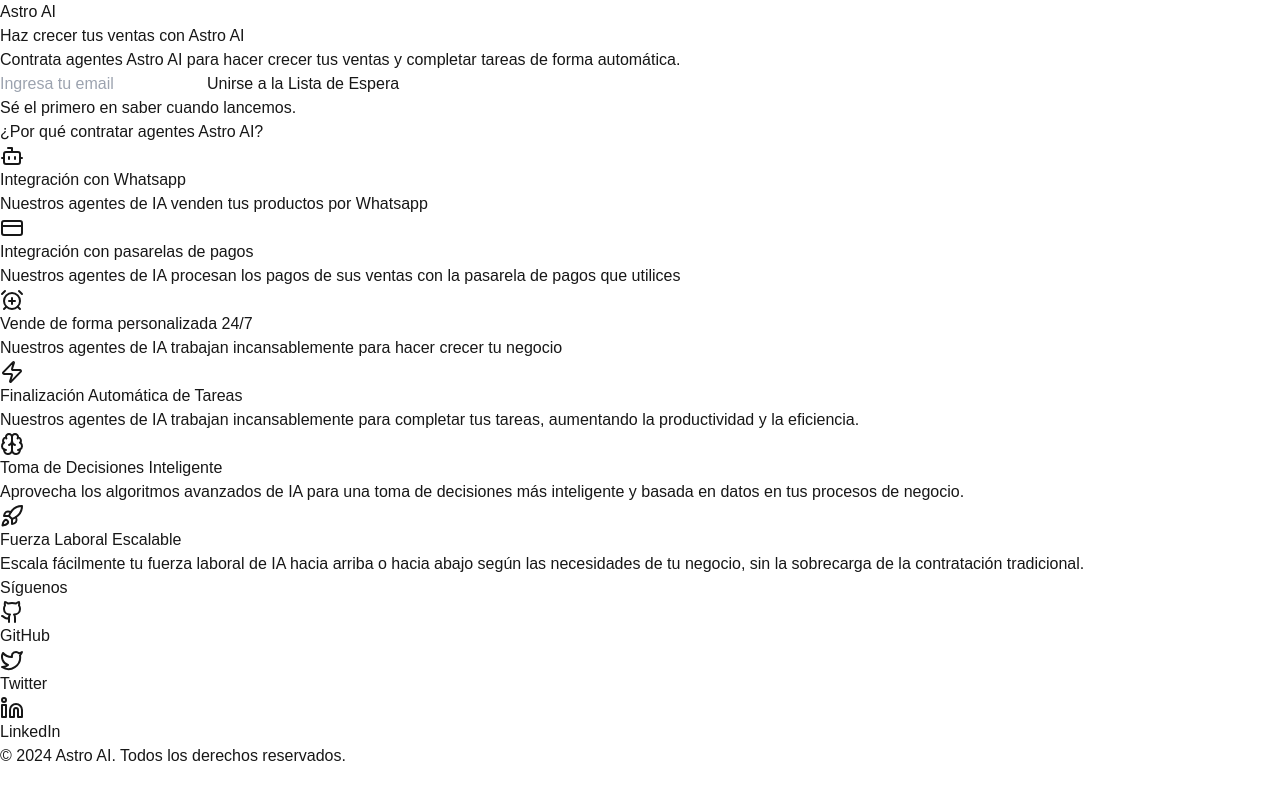
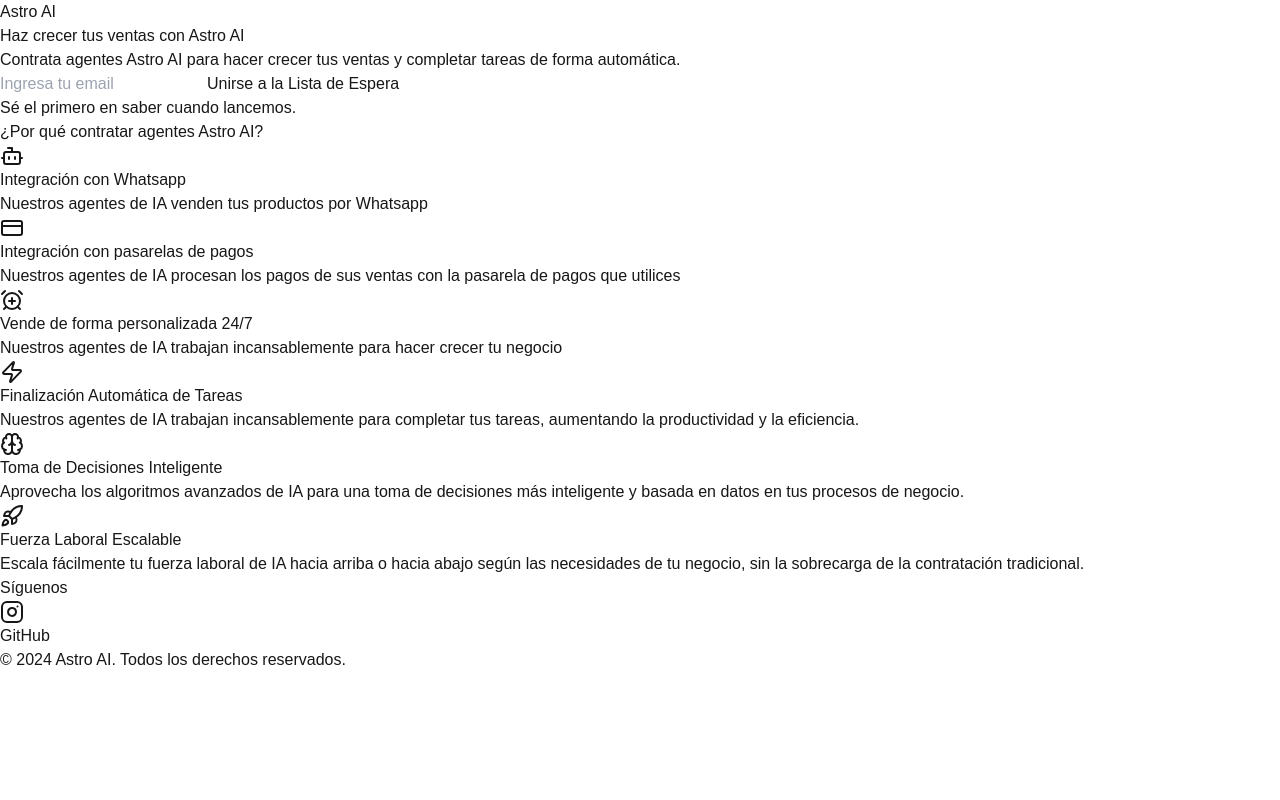
Before and after one commit to juansalinas-xyz/astro, a Next.js app: page / in a window 1280 px wide. Built offline with nearby package versions, Linux system fonts and the light colour scheme.

Commit message:
instagram

```diff
--- a/src/app/page.tsx
+++ b/src/app/page.tsx
@@ -2,7 +2,7 @@
 
 import Link from 'next/link'
 import { useState } from 'react'
-import { ChevronDown, X, Zap, Brain, Rocket, Users, Github, Twitter, Linkedin, Bot, BotIcon, CreditCard, AlarmClockPlus } from 'lucide-react'
+import { ChevronDown, X, Zap, Brain, Rocket, Users, Github, Twitter, Linkedin, Bot, BotIcon, CreditCard, AlarmClockPlus, Instagram } from 'lucide-react'
 
 export default function Componente() {
   const [] = useState(false)
@@ -105,16 +105,8 @@
               <h3 className="text-lg font-semibold mb-4">Síguenos</h3>
               <div className="flex justify-center space-x-4">
                 <Link href="#" className="text-gray-400 hover:text-[#00B4D8] transition duration-300">
-                  <Github size={24} />
+                  <Instagram size={24} />
                   <span className="sr-only">GitHub</span>
-                </Link>
-                <Link href="#" className="text-gray-400 hover:text-[#00B4D8] transition duration-300">
-                  <Twitter size={24} />
-                  <span className="sr-only">Twitter</span>
-                </Link>
-                <Link href="#" className="text-gray-400 hover:text-[#00B4D8] transition duration-300">
-                  <Linkedin size={24} />
-                  <span className="sr-only">LinkedIn</span>
                 </Link>
               </div>
             </div>
```
